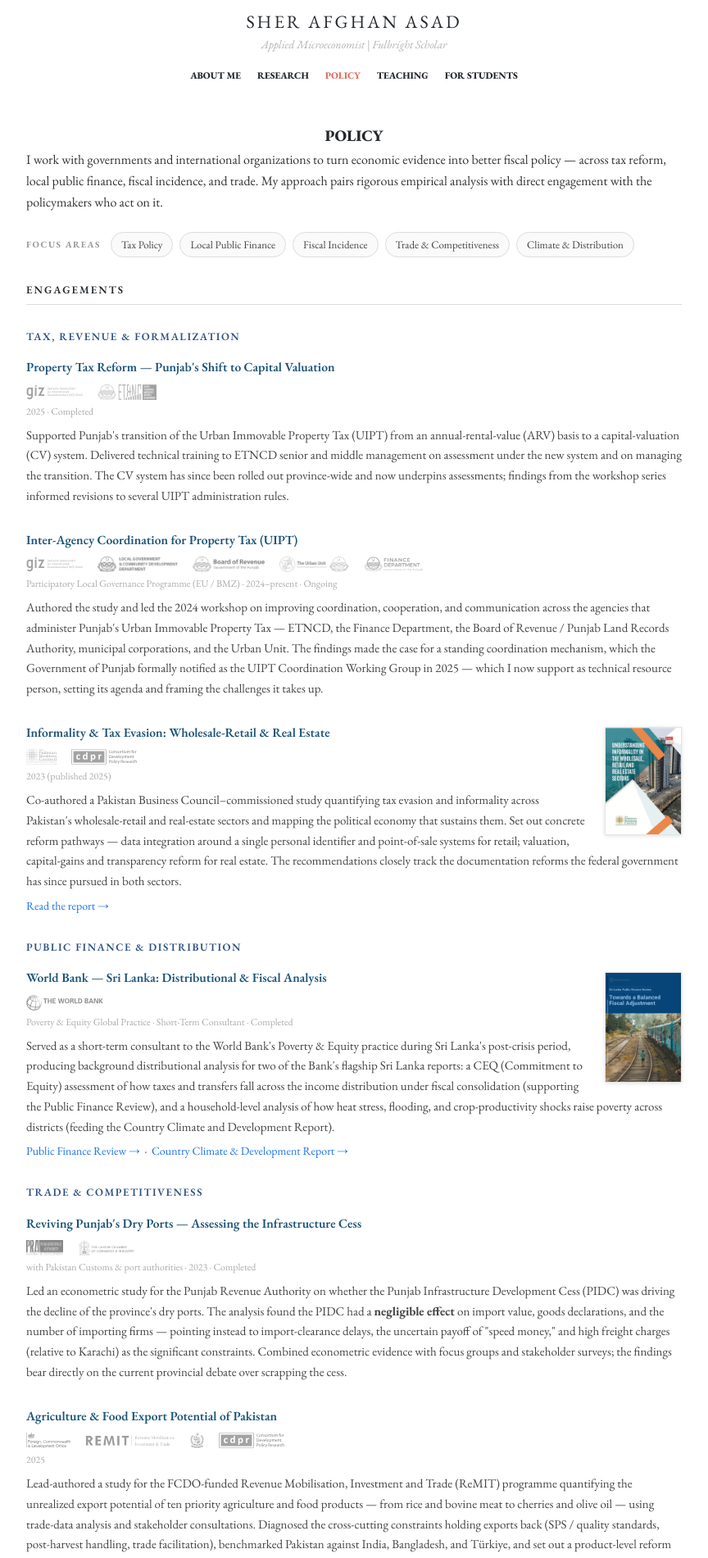
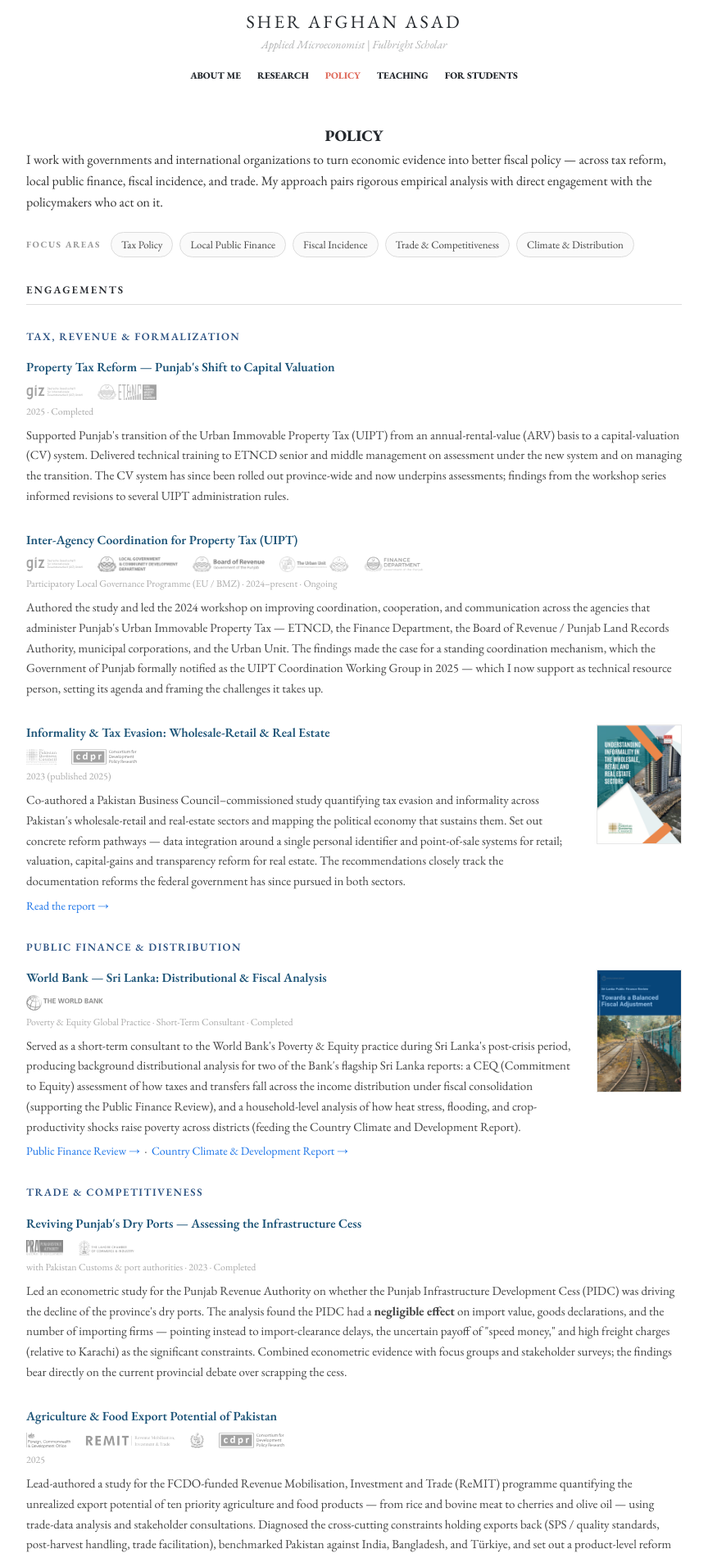
Before and after one commit to sherafghanasad/sherafghanasad.github.io, a Jekyll site: the page built from policy.html, in a window 1280 px wide. Shown: the top 1901 px of the page at 82% size, without its empty margins (208-1072 px from the left). Built offline with Jekyll 4.4.1, drawn with Linux system fonts in a browser that asks for light colours.

Commit message:
Use two-column flex layout for report-cover entries
Replace the floated thumbnail with a clean flex layout (text column + a
top-aligned cover column) so the cover lines up with the title properly.

Co-Authored-By: Claude Opus 4.7 (1M context) <noreply@anthropic.com>

```diff
--- a/assets/css/style.css
+++ b/assets/css/style.css
@@ -448,16 +448,19 @@ details p {
 }
 .engagement-link a { color: #1a73e8; }
 
-.engagement-entry::after { content: ""; display: table; clear: both; }
+.engagement-entry.with-cover { display: flex; gap: 22px; align-items: flex-start; }
+.engagement-main { flex: 1 1 auto; min-width: 0; }
 .engagement-cover {
-  float: right;
-  width: 94px;
-  margin: 6px 0 10px 22px;
-  border: 1px solid #e4e4e4;
-  box-shadow: 0 1px 5px rgba(0,0,0,0.12);
+  flex: 0 0 104px;
+  margin-top: 3px;
+  border: 1px solid #e7e7e7;
   line-height: 0;
 }
 .engagement-cover img { width: 100%; height: auto; display: block; }
+@media (max-width: 600px) {
+  .engagement-entry.with-cover { gap: 14px; }
+  .engagement-cover { flex-basis: 84px; }
+}
 .engagement-logos {
   display: flex;
   flex-wrap: wrap;
--- a/policy.html
+++ b/policy.html
@@ -50,8 +50,8 @@ redirect_from:
   <p class="engagement-desc">Authored the study and led the 2024 workshop on improving coordination, cooperation, and communication across the agencies that administer Punjab's Urban Immovable Property Tax — ETNCD, the Finance Department, the Board of Revenue / Punjab Land Records Authority, municipal corporations, and the Urban Unit. The findings made the case for a standing coordination mechanism, which the Government of Punjab formally notified as the UIPT Coordination Working Group in 2025 — which I now support as technical resource person, setting its agenda and framing the challenges it takes up.</p>
 </div>
 
-<div class="engagement-entry">
-  <a class="engagement-cover" href="https://www.cdpr.org.pk/wp-content/uploads/2025/05/Understanding-Informality-in-the-Wholesale-Retail-Real-Estate-Sectors.pdf" target="_blank" rel="noopener"><img src="{{ '/assets/images/covers/informality.png' | relative_url }}" alt="Report cover: Understanding Informality in the Wholesale, Retail and Real Estate Sectors"></a>
+<div class="engagement-entry with-cover">
+  <div class="engagement-main">
     <p class="engagement-title">Informality &amp; Tax Evasion: Wholesale-Retail &amp; Real Estate</p>
     <div class="engagement-logos">
       <img src="{{ '/assets/images/partners/pbc.svg' | relative_url }}" alt="Pakistan Business Council">
@@ -61,11 +61,13 @@ redirect_from:
     <p class="engagement-desc">Co-authored a Pakistan Business Council–commissioned study quantifying tax evasion and informality across Pakistan's wholesale-retail and real-estate sectors and mapping the political economy that sustains them. Set out concrete reform pathways — data integration around a single personal identifier and point-of-sale systems for retail; valuation, capital-gains and transparency reform for real estate. The recommendations closely track the documentation reforms the federal government has since pursued in both sectors.</p>
     <p class="engagement-link"><a href="https://www.cdpr.org.pk/wp-content/uploads/2025/05/Understanding-Informality-in-the-Wholesale-Retail-Real-Estate-Sectors.pdf" target="_blank" rel="noopener">Read the report &rarr;</a></p>
   </div>
+  <a class="engagement-cover" href="https://www.cdpr.org.pk/wp-content/uploads/2025/05/Understanding-Informality-in-the-Wholesale-Retail-Real-Estate-Sectors.pdf" target="_blank" rel="noopener"><img src="{{ '/assets/images/covers/informality.png' | relative_url }}" alt="Report cover: Understanding Informality in the Wholesale, Retail and Real Estate Sectors"></a>
+</div>
 
 <h3>Public Finance &amp; Distribution</h3>
 
-<div class="engagement-entry">
-  <a class="engagement-cover" href="https://documents1.worldbank.org/curated/en/099090825205582722/pdf/P501002-32a393bd-fa6b-497c-b777-69fa8e12079a.pdf" target="_blank" rel="noopener"><img src="{{ '/assets/images/covers/pfr.png' | relative_url }}" alt="Report cover: Sri Lanka Public Finance Review"></a>
+<div class="engagement-entry with-cover">
+  <div class="engagement-main">
     <p class="engagement-title">World Bank — Sri Lanka: Distributional &amp; Fiscal Analysis</p>
     <div class="engagement-logos">
       <img src="{{ '/assets/images/partners/worldbank.svg' | relative_url }}" alt="World Bank">
@@ -73,6 +75,8 @@ redirect_from:
     <p class="engagement-partner">Poverty &amp; Equity Global Practice &middot; Short-Term Consultant &middot; Completed</p>
     <p class="engagement-desc">Served as a short-term consultant to the World Bank's Poverty &amp; Equity practice during Sri Lanka's post-crisis period, producing background distributional analysis for two of the Bank's flagship Sri Lanka reports: a CEQ (Commitment to Equity) assessment of how taxes and transfers fall across the income distribution under fiscal consolidation (supporting the Public Finance Review), and a household-level analysis of how heat stress, flooding, and crop-productivity shocks raise poverty across districts (feeding the Country Climate and Development Report).</p>
     <p class="engagement-link"><a href="https://documents1.worldbank.org/curated/en/099090825205582722/pdf/P501002-32a393bd-fa6b-497c-b777-69fa8e12079a.pdf" target="_blank" rel="noopener">Public Finance Review &rarr;</a> &nbsp;&middot;&nbsp; <a href="https://openknowledge.worldbank.org/entities/publication/6b745e8c-7f44-4b0d-8150-2dfe1c11344c" target="_blank" rel="noopener">Country Climate &amp; Development Report &rarr;</a></p>
+  </div>
+  <a class="engagement-cover" href="https://documents1.worldbank.org/curated/en/099090825205582722/pdf/P501002-32a393bd-fa6b-497c-b777-69fa8e12079a.pdf" target="_blank" rel="noopener"><img src="{{ '/assets/images/covers/pfr.png' | relative_url }}" alt="Report cover: Sri Lanka Public Finance Review"></a>
 </div>
 
 <h3>Trade &amp; Competitiveness</h3>
```
Lines whose indentation alone changed are shown as unchanged.
